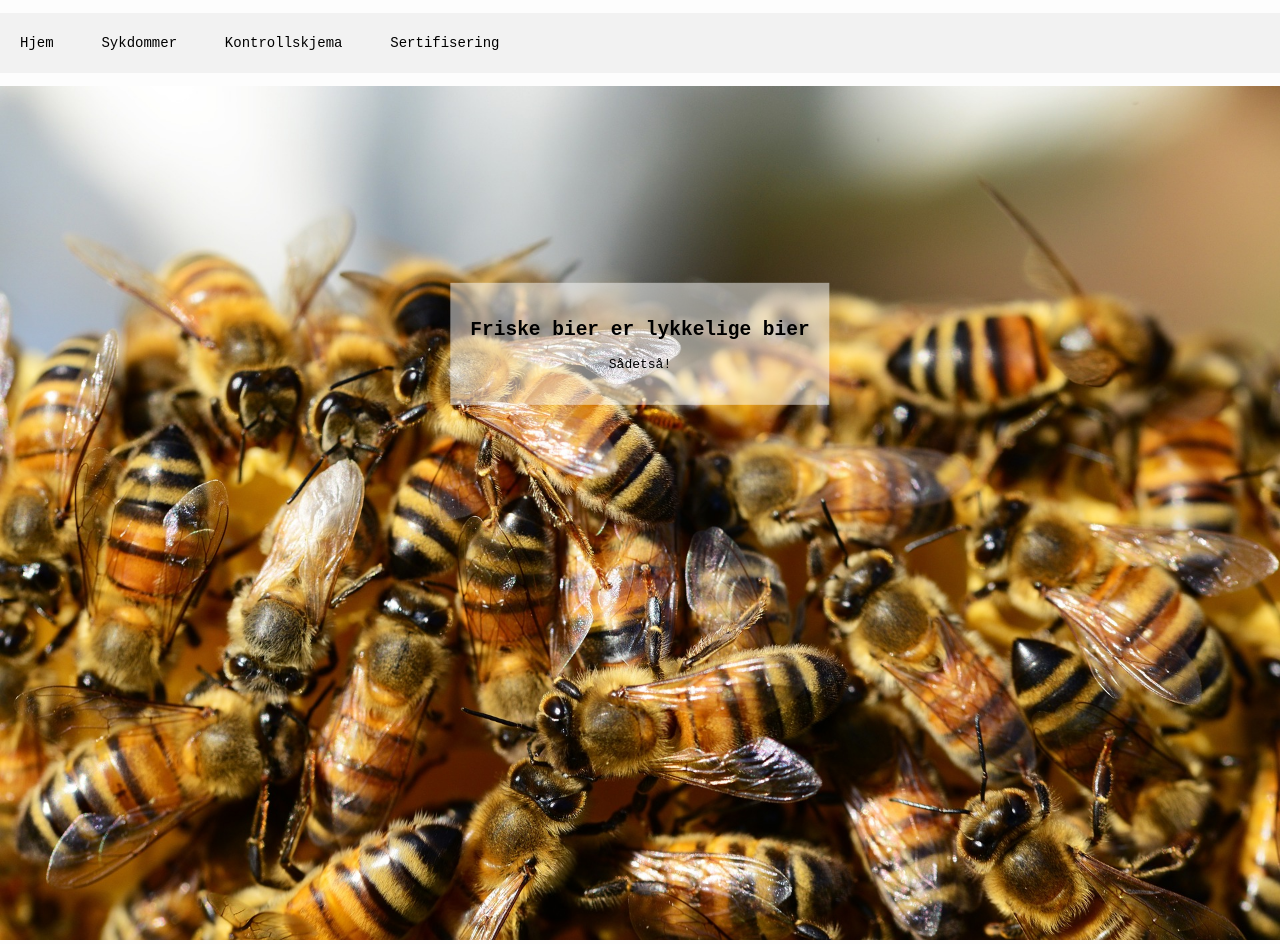
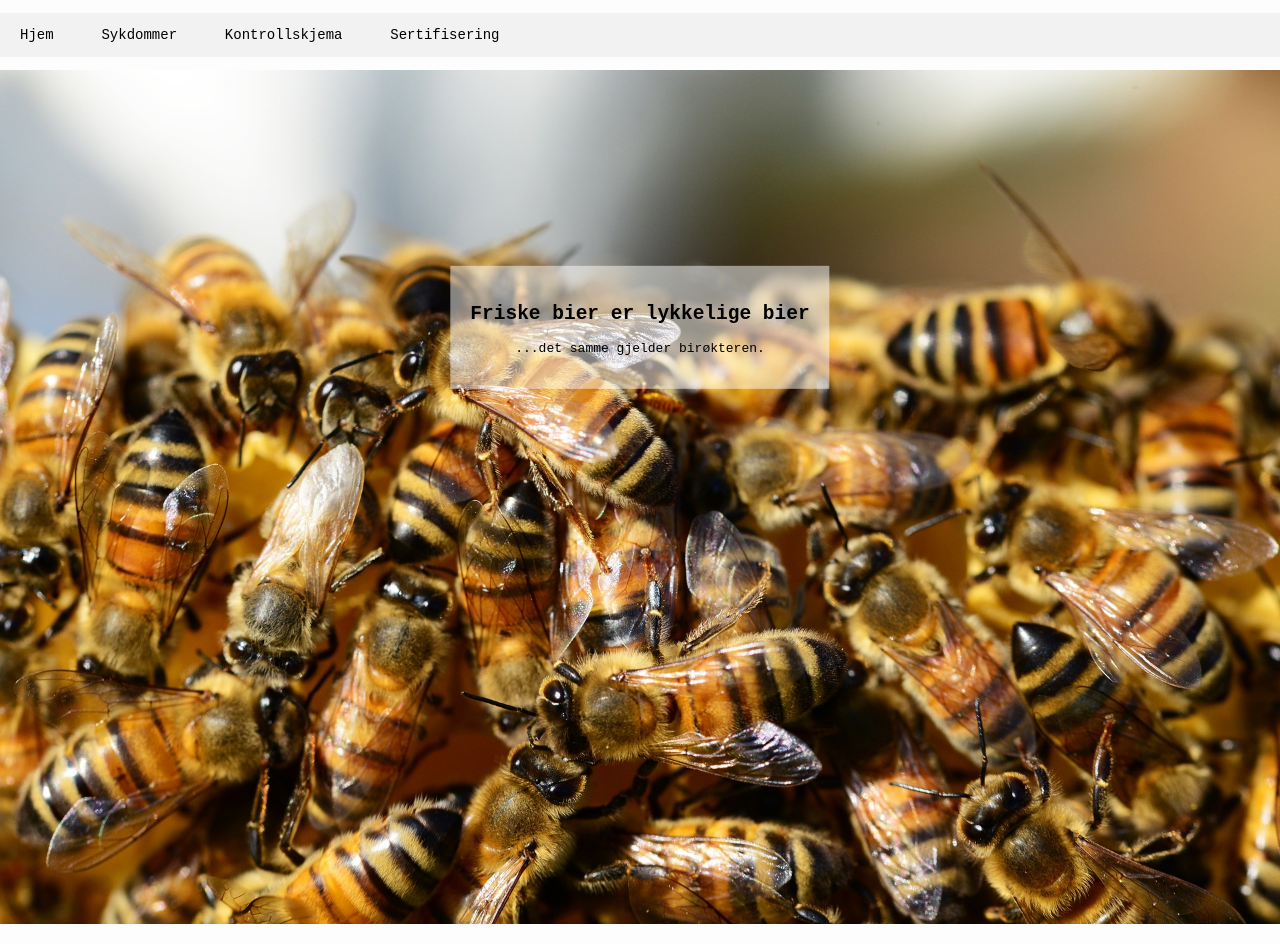
Before and after one commit to frlund/LundProsjekt, a website with bundled scripts: page public/meny.html in a window 1280 px wide. Built offline with nearby package versions, Linux system fonts and the light colour scheme.

Commit message:
oppdatert html

```diff
--- a/public/meny.css
+++ b/public/meny.css
@@ -18,11 +18,12 @@ ul li {
 }
 ul li a {
     display: block;
-    padding: 14% 20px;
+    padding: 14px 20px;
     color: black;
     text-decoration: none;
     text-align: left;
     font-size: 14px;
+    /* transition: padding 0.s; */
 }
 
 ul li ul.dropdown li {
@@ -31,7 +32,7 @@ ul li ul.dropdown li {
 
 ul li ul.dropdown {
     width: auto;
-    background: brown;
+    background: #f2f2f2;
     position: absolute;
     z-index: 1000;
     display: none;
@@ -41,13 +42,13 @@ ul li ul.dropdown {
 
 ul li a:hover {
     background: #e5e5e5;
+    padding: 16px 22px; /* Juster padding på hover */
 }
 
 ul li:hover ul.dropdown {
     display: block;
 }
 
-/* Tekst over bildet på menysiden */
 .imageTextMeny {
     position: absolute;
     top: 30%;
--- a/public/meny.html
+++ b/public/meny.html
@@ -28,7 +28,7 @@
         <img src="./Bilder og design/honey-bees-326334_1920.jpg" alt="Image by PollyDot from Pixabay">
         <div class="imageTextMeny">
             <h2>Friske bier er lykkelige bier</h2>
-            <p>Sådetså!</p>
+            <p>...det samme gjelder birøkteren.</p>
         </div>
     </div>
 
```
Also changed, not shown: public/sykdommer/lukketYR.html (+1 -0 lines).
